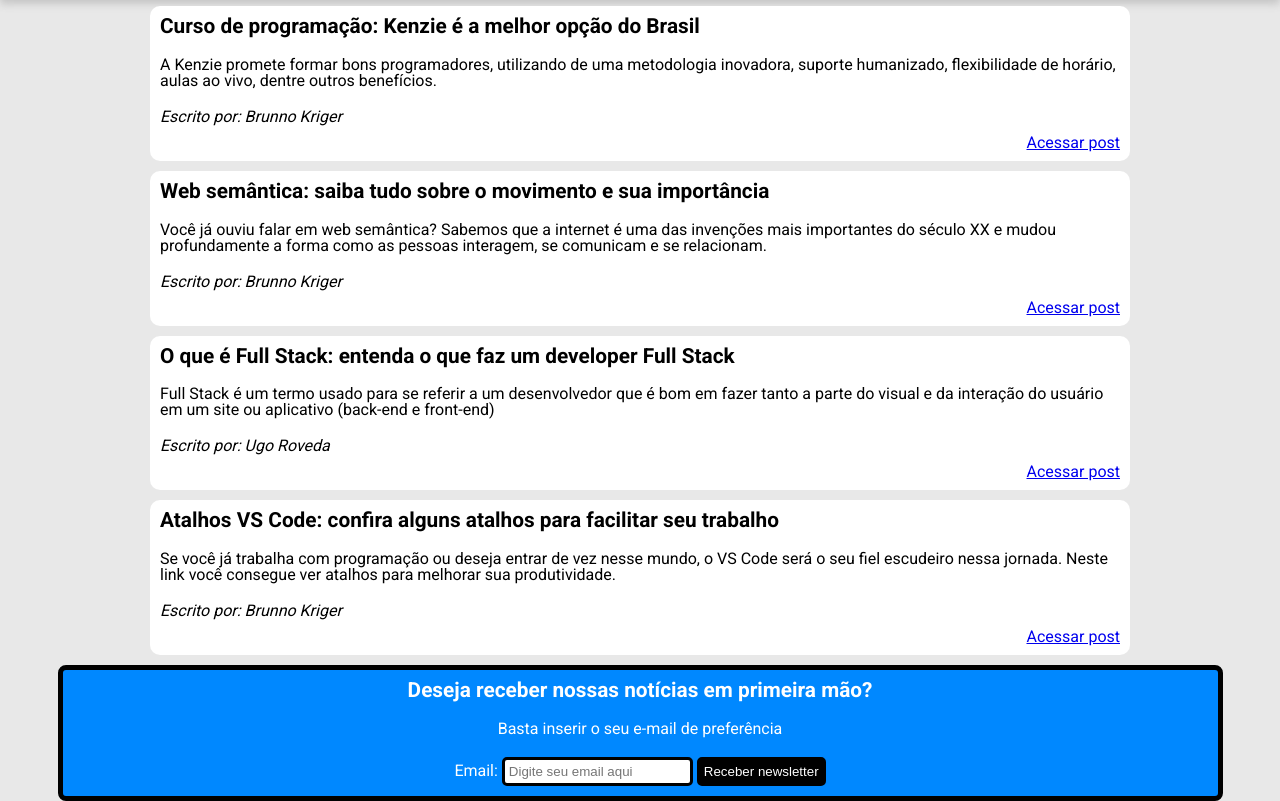
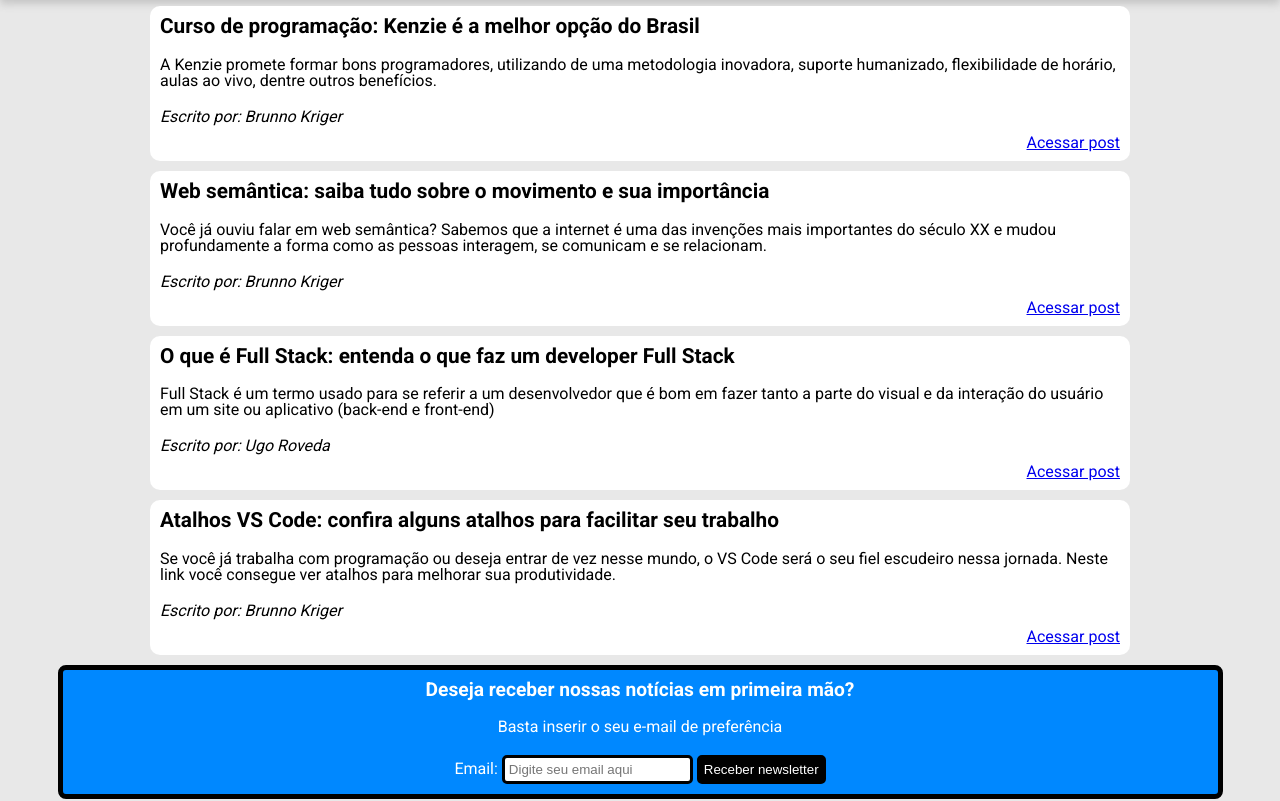
Before and after one commit to Kenzie-Academy-Brasil-Developers/m1-sp2-kenzie-blog-kauaj04, a plain HTML site: page index.html in a window 1280 px wide. Shown: the part 134-935 px from the top of the page. Drawn offline with Linux system fonts and the light colour scheme.

Commit message:
Importância do título do footer corrigida

```diff
--- a/index.html
+++ b/index.html
@@ -47,7 +47,7 @@
             </article>
         </main>
         <footer>
-            <h2>Deseja receber nossas notícias em primeira mão?</h2>
+            <h3>Deseja receber nossas notícias em primeira mão?</h3>
             <p>Basta inserir o seu e-mail de preferência</p>
 
             <form>
--- a/style.css
+++ b/style.css
@@ -82,3 +82,7 @@ a{
     margin: 0;
     margin-bottom: 10px;
 }
+h3{
+    font-size: 1.2em;
+    font-weight: bold;
+}
```
